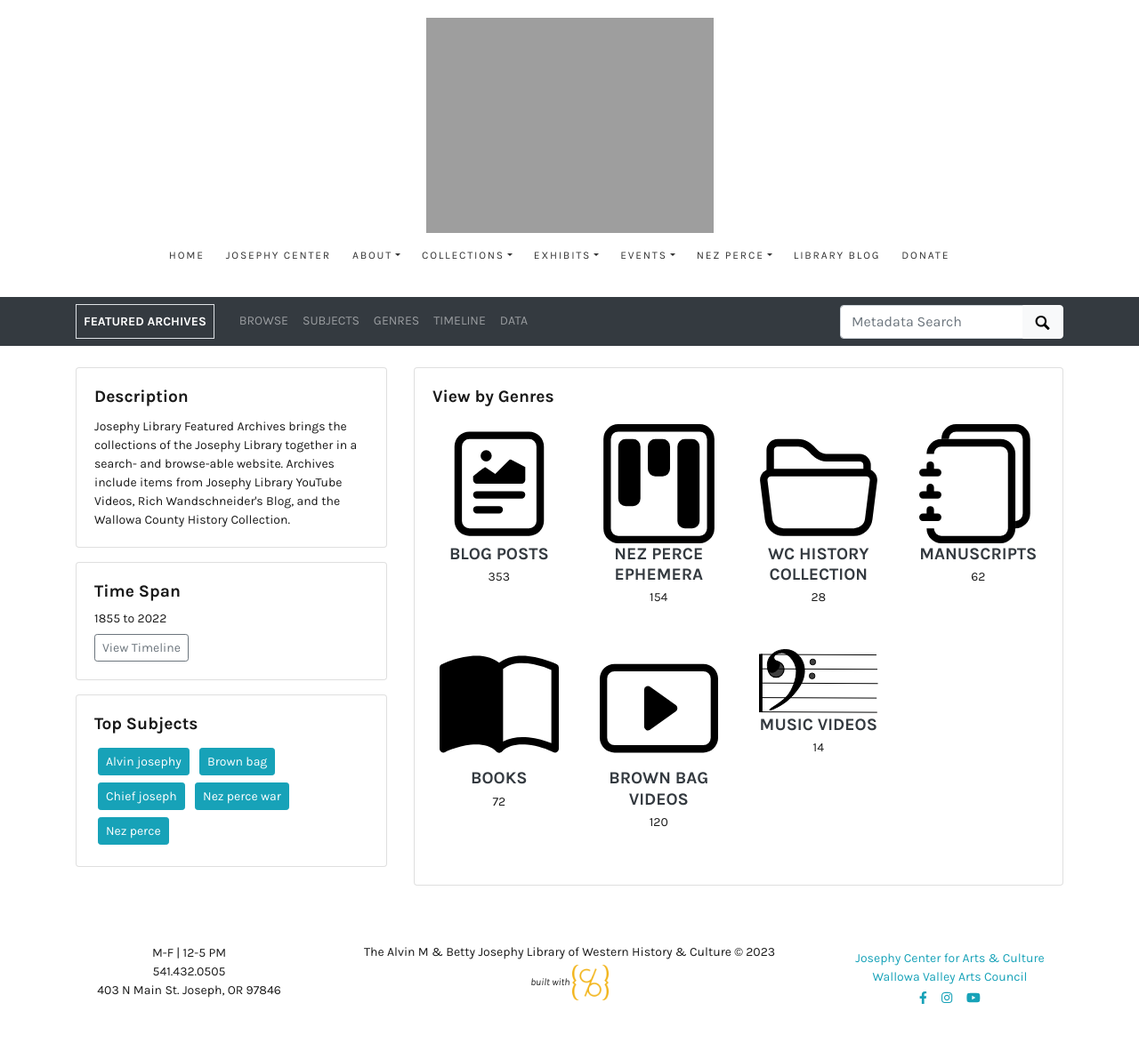
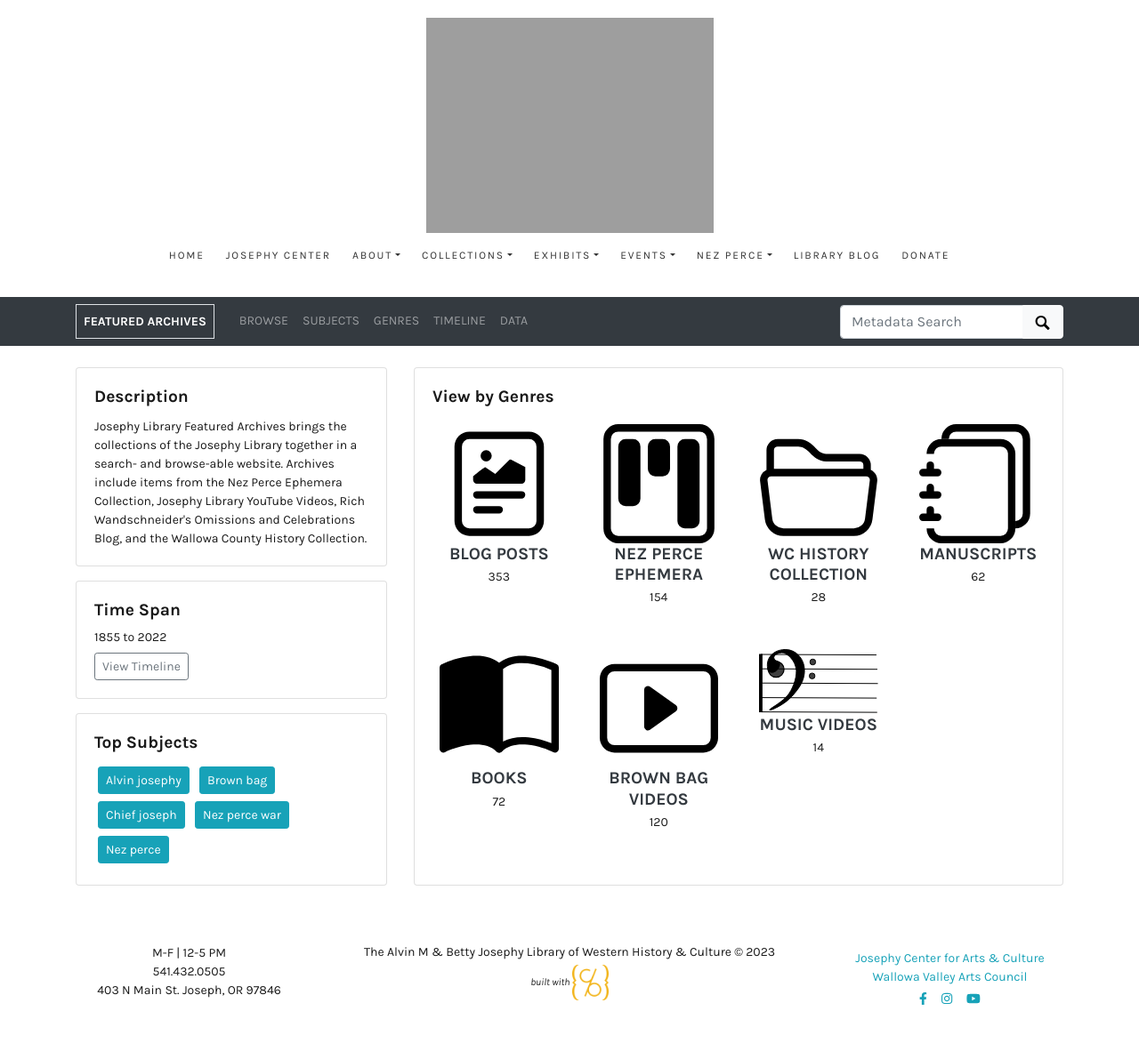
Before and after one commit to josephylibrary/collections, a Jekyll site: the page built from index.md, in a window 1280 px wide. Shown: the whole page at 89% size. Built offline with Jekyll 4.4.1, drawn with Linux system fonts in a browser that asks for light colours.

Commit message:
Update _config.yml
Adding Nez Perce Ephemera to description

```diff
--- a/_config.yml
+++ b/_config.yml
@@ -23,7 +23,7 @@
 tagline: Discoverable Archives of the The Alvin M. and Betty Josephy Library of Western History and Culture
 # description appears in meta tags and other locations
 # this description might appear in search result lists, keep around 160 characters max
-description: "Josephy Library Featured Archives brings the collections of the Josephy Library together in a search- and browse-able website. Archives include items from Josephy Library YouTube Videos, Rich Wandschneider's Blog, and the Wallowa County History Collection."
+description: "Josephy Library Featured Archives brings the collections of the Josephy Library together in a search- and browse-able website. Archives include items from the Nez Perce Ephemera Collection, Josephy Library YouTube Videos, Rich Wandschneider's Omissions and Celebrations Blog, and the Wallowa County History Collection."
 # creator of the digital collection, to appear in meta tags; we typically use our GitHub usernames but feel free to just use your name
 author: CollectionBuilder
 
```
